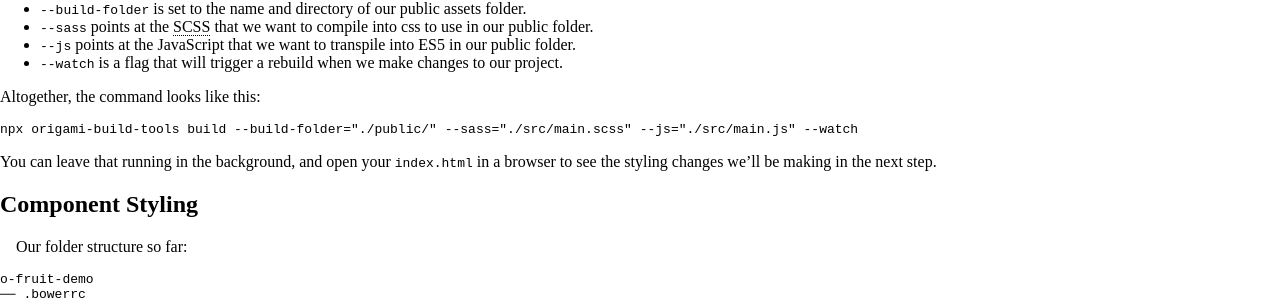
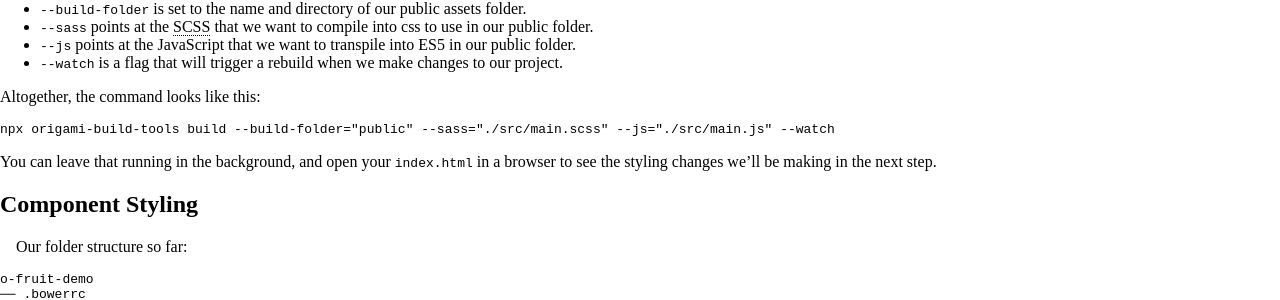
Before and after one commit to Financial-Times/origami-website, a Jekyll site: the page built from _tutorials/manual-build.md, in a window 1280 px wide and 900 px high, scrolled down 2793 px. Shown: the part 138-438 px from the top of the window. Built offline with Jekyll 4.4.1, drawn with Linux system fonts in a browser that asks for light colours; a style sheet for code colours, icons or effects is not loaded.

Commit message:
Fix the build-tools command
The `build-folder` flag is only ignored by the watcher
when it doesn't include the `./` for some reason. I'll
investigate this separately, but for now this fixes
the tutorial.

```diff
--- a/_tutorials/manual-build.md
+++ b/_tutorials/manual-build.md
@@ -172,7 +172,7 @@ We want to compile our source code (which we don't have yet) into a public folde
 - `--watch` is a flag that will trigger a rebuild when we make changes to our project.
 
 Altogether, the command looks like this:
-<pre class="o-layout__main__full-span"><code class="o-syntax-highlight--bash">npx origami-build-tools build --build-folder="./public/" --sass="./src/main.scss" --js="./src/main.js" --watch</code></pre>
+<pre class="o-layout__main__full-span"><code class="o-syntax-highlight--bash">npx origami-build-tools build --build-folder="public" --sass="./src/main.scss" --js="./src/main.js" --watch</code></pre>
 
 You can leave that running in the background, and open your `index.html` in a browser to see the styling changes we'll be making in the next step.
 
```
Also changed, not shown: .circleci/config.yml.
